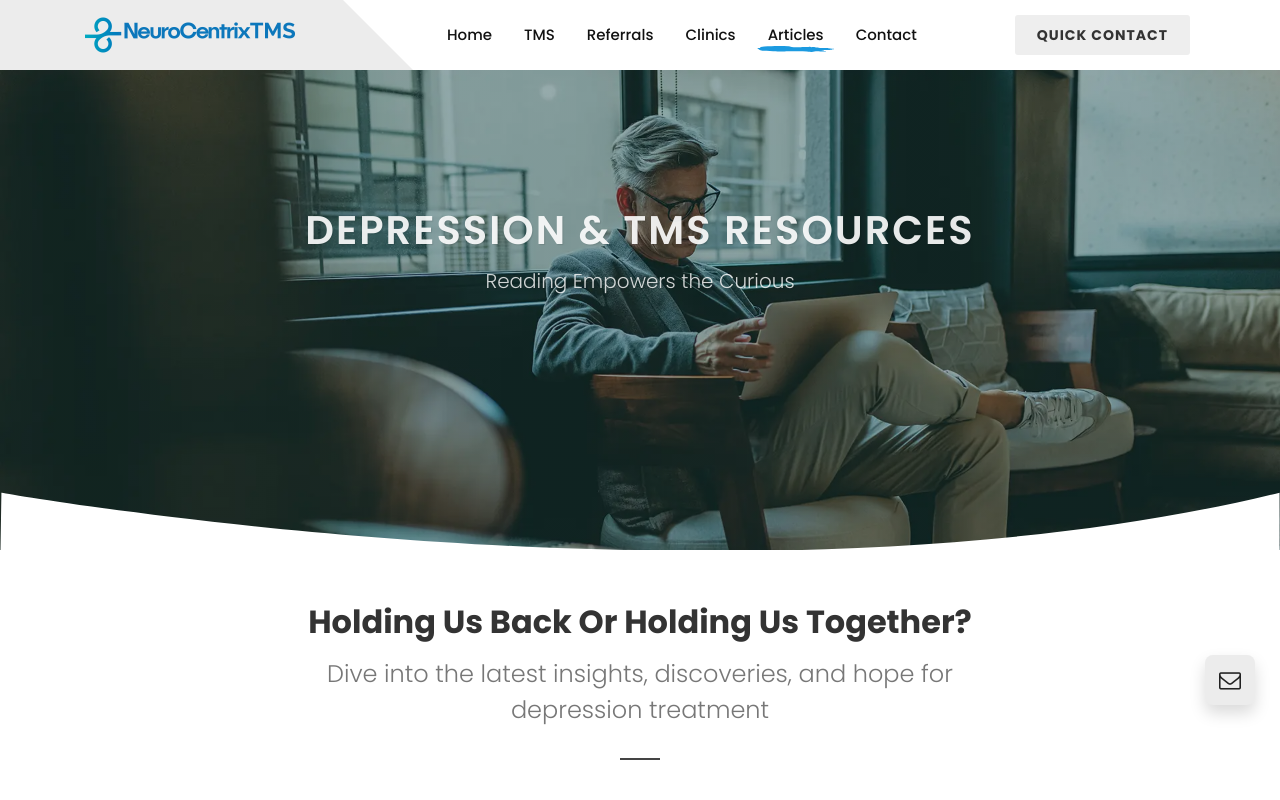
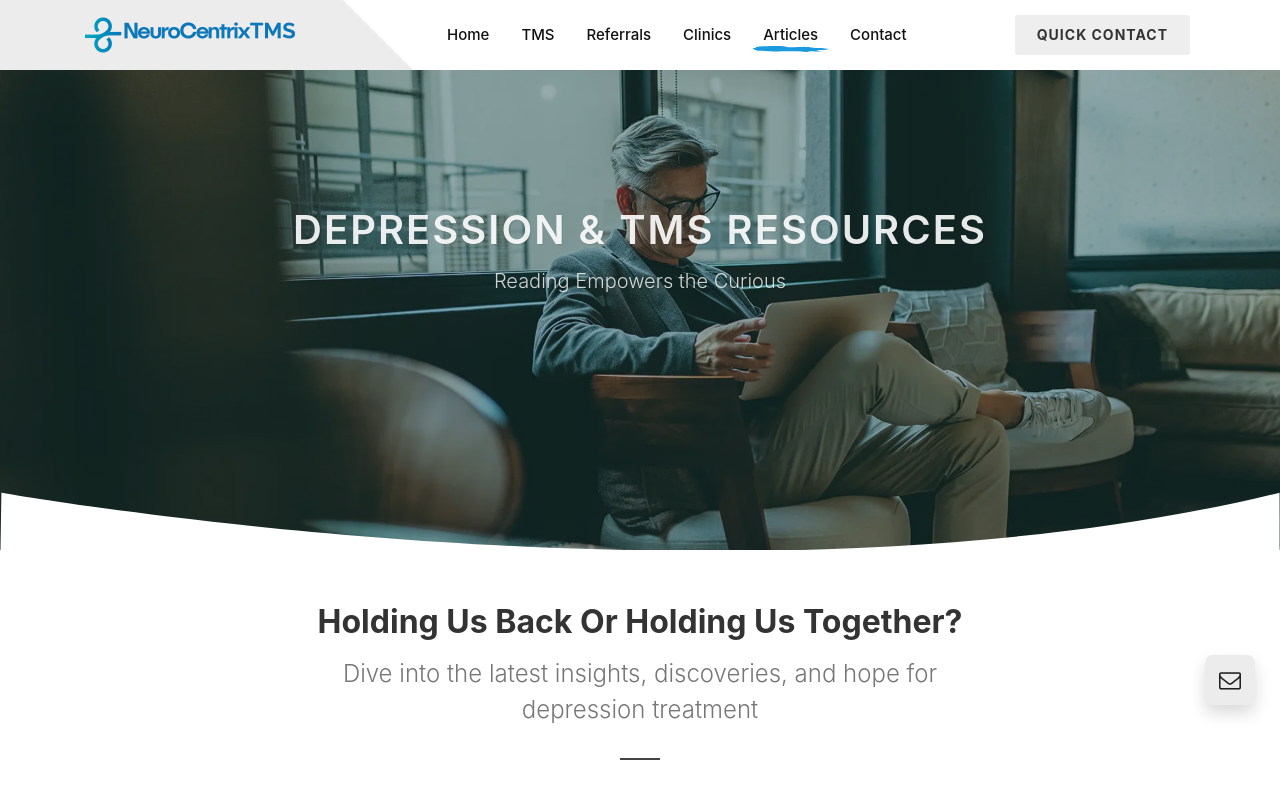
Before and after one commit to nikrazz/neurocentrix, a plain HTML site: page holding-us-back-or-holding-us-together.html in a window 1280 px wide. Shown: the top 800 px of the page. Drawn offline with Linux system fonts and the light colour scheme.

Commit message:
Update holding-us-back-or-holding-us-together.html

```diff
--- a/holding-us-back-or-holding-us-together.html
+++ b/holding-us-back-or-holding-us-together.html
@@ -9,18 +9,13 @@
 
 	<!-- Stylesheets
 	============================================= -->
-	<link
-		href="https://fonts.googleapis.com/css2?family=Caveat+Brush&family=Poppins:wght@300;400;500;600;700;900&display=swap"
-		rel="stylesheet">
 	<link rel="stylesheet" href="css/bootstrap.css" type="text/css">
 	<link rel="stylesheet" href="style.css" type="text/css">
 	<link rel="stylesheet" href="css/swiper.css" type="text/css">
 	<link rel="stylesheet" href="css/font-icons.css" type="text/css">
 	<link rel="stylesheet" href="css/animate.css" type="text/css">
-	<link rel="stylesheet" href="css/magnific-popup.css" type="text/css">
 
 	<!-- Site Specific Stylesheet -->
-	<link rel="stylesheet" href="demos/nonprofit/css/fonts.css" type="text/css">
 	<link rel="stylesheet" href="demos/nonprofit/nonprofit.css" type="text/css">
 	<!-- / -->
 
```
